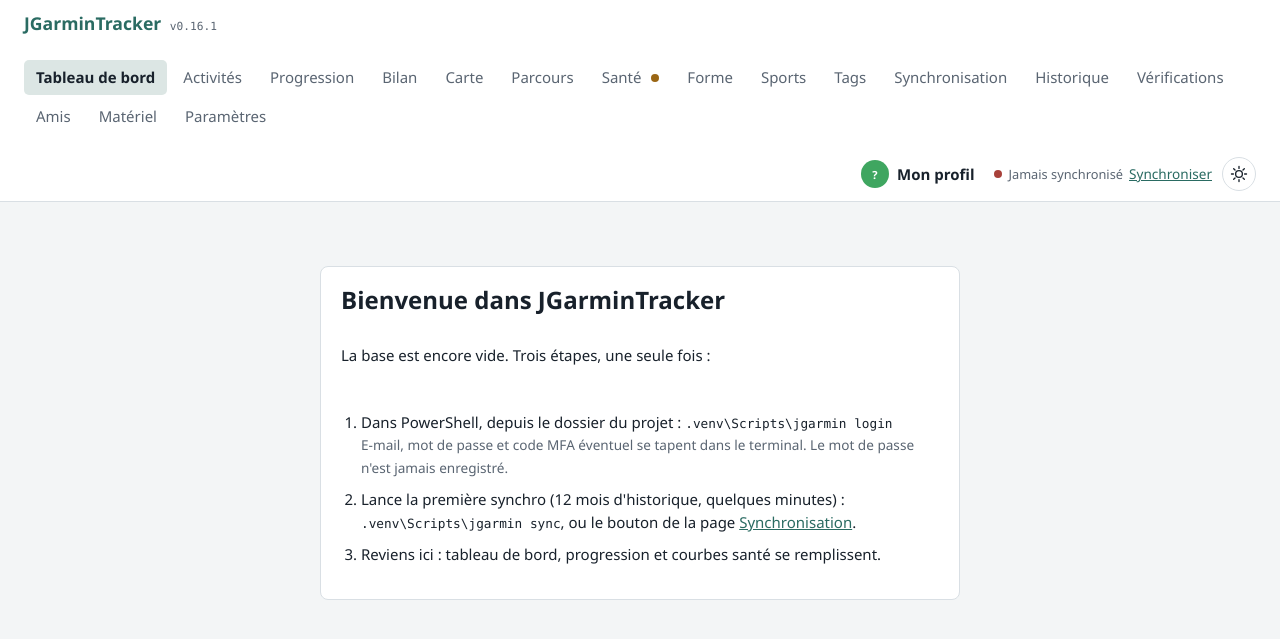
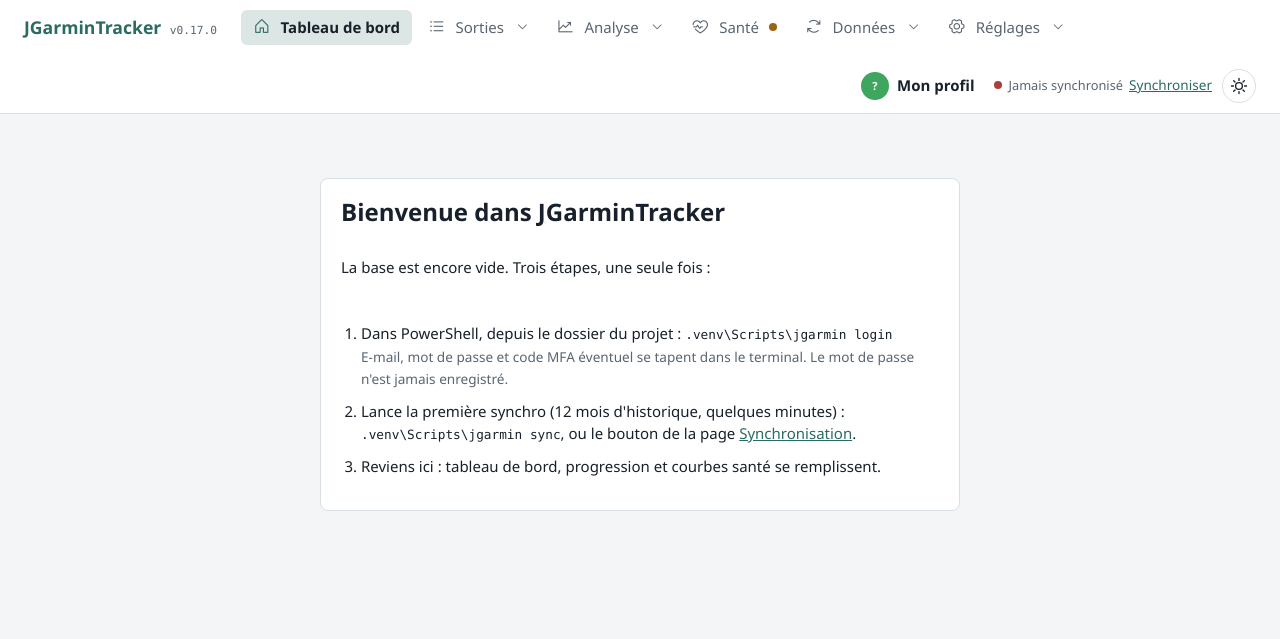
Before and after one commit to lespous/JGarminTracker, a Flask app: page / in a window 1280 px wide. Shown: the top 639 px of the page. Run offline with Flask 3, Linux system fonts and the light colour scheme; data that the repository does not hold is empty.

Commit message:
0.17.0 : menu en catégories avec icônes, pages regroupées en onglets

```diff
--- a/jgarmintracker/__init__.py
+++ b/jgarmintracker/__init__.py
@@ -1,4 +1,4 @@
 """JGarminTracker : suivi local des activités et de la santé Garmin."""
 
 # Numéro de version unique (lu aussi par pyproject.toml). Voir CHANGELOG.md.
-__version__ = "0.16.1"
+__version__ = "0.17.0"
--- a/jgarmintracker/web/__init__.py
+++ b/jgarmintracker/web/__init__.py
@@ -38,6 +38,7 @@
 from .. import form as form_mod
 from .. import review as review_mod
 from .. import review_card
+from . import nav
 from ..models import (
     PACE_UNITS,
     Activity,
@@ -226,7 +227,7 @@
         units_hmm=units.hmm, units_m=units.meters, km_int=lambda m: units.km(m, 0), ICONS=icons.ICONS,
         initials=photos.initials, hue=photos.hue,
         GEAR_KINDS=gear_mod.KINDS, GEAR_ICONS=gear_mod.ICONS, gear_icon=gear_mod.icon_of,
-        GOAL_METRICS=goals_mod.METRICS, GOAL_PERIODS=goals_mod.PERIODS, goal_fmt=goals_mod.fmt, goal_title=goals_mod.title,
+        NAV=nav.NAV, GOAL_METRICS=goals_mod.METRICS, GOAL_PERIODS=goals_mod.PERIODS, goal_fmt=goals_mod.fmt, goal_title=goals_mod.title,
         TASK_SUGGESTIONS=maintenance.SUGGESTIONS, sky=weather_mod.sky_label, compass=weather_mod.compass,
     )
 
@@ -253,6 +254,7 @@
             "weight_due": weight.reminder(s, today()) if request.endpoint not in ("sync_chip", "static") else None,
             "maintenance_due": maintenance.due(s, today()) if request.endpoint not in ("sync_chip", "static") else [],
             "theme_css": themes.theme_css(settings.active_palette(s), mode),
+            "nav_owner": nav.owner(request.endpoint), "page_tabs": nav.tabs_for(request.endpoint),
         }
 
     def today() -> date:
--- a/jgarmintracker/web/static/app.css
+++ b/jgarmintracker/web/static/app.css
@@ -25,10 +25,35 @@
   border-bottom: 1px solid var(--line); position: sticky; top: 0; z-index: 10; flex-wrap: wrap; }
 .brand { font-weight: 700; font-size: 1.1rem; color: var(--accent); text-decoration: none; }
 .brand .version { font: 500 .7rem var(--mono); color: var(--muted); margin-left: 4px; }
-.topbar nav { display: flex; gap: 4px; flex-wrap: wrap; }
-.topbar nav a { padding: 6px 12px; border-radius: 5px; color: var(--muted); text-decoration: none; }
-.topbar nav a:hover { background: var(--soft); color: var(--ink); }
-.topbar nav a.on { background: var(--accent-soft); color: var(--ink); font-weight: 600; }
+/* Menu (0.17.0) : catégories titrées en colonne, menus déroulants en en-tête (voir web/nav.py) */
+.topbar nav { display: flex; gap: 4px; flex-wrap: wrap; align-items: center; }
+.nav-link { display: flex; align-items: center; gap: 10px; padding: 6px 12px; border-radius: 6px; color: var(--muted);
+  text-decoration: none; white-space: nowrap; cursor: pointer; }
+.nav-link > .ph { font-size: 1.1rem; flex: none; }
+.nav-link:hover { background: var(--soft); color: var(--ink); }
+.nav-link.on { background: var(--accent-soft); color: var(--ink); font-weight: 600; }
+.nav-link.on > .ph { color: var(--accent); }
+.nav-link .badge, .nav-link .due-dot { margin-left: auto; }
+.topbar .nav-col { display: none; }
+.nav-cat { font: 600 .68rem var(--mono); letter-spacing: .1em; text-transform: uppercase; color: var(--muted); padding: 14px 12px 4px; }
+.nav-drop { position: relative; }
+.nav-drop > summary { list-style: none; }
+.nav-drop > summary::-webkit-details-marker { display: none; }
+.nav-drop > summary .caret { font-size: .8rem; margin-left: 2px; transition: transform .15s; }
+.nav-drop[open] > summary { background: var(--soft); color: var(--ink); }
+.nav-drop[open] > summary .caret { transform: rotate(180deg); }
+.nav-drop .nav-menu { position: absolute; top: calc(100% + 6px); left: 0; min-width: 210px; z-index: 1100; padding: 6px;
+  display: flex; flex-direction: column; gap: 2px; background: var(--surface); border: 1px solid var(--line); border-radius: 10px;
+  box-shadow: 0 12px 32px rgba(0, 0, 0, .16); }
+.nav-drop .nav-menu .due-dot, .nav-drop .nav-menu .badge { margin-left: auto; }
+.nav-drop .nav-menu .nav-link { justify-content: flex-start; }
+@media (prefers-reduced-motion: reduce) { .nav-drop > summary .caret { transition: none; } }
+.page-tabs { display: flex; gap: 4px; flex-wrap: wrap; border-bottom: 1px solid var(--line); margin-bottom: -6px; }
+.page-tabs a { display: inline-flex; align-items: center; gap: 8px; padding: 8px 14px; color: var(--muted); text-decoration: none;
+  border-bottom: 2px solid transparent; margin-bottom: -1px; }
+.page-tabs a:hover { color: var(--ink); }
+.page-tabs a.on { color: var(--ink); font-weight: 600; border-bottom-color: var(--accent); }
+.page-tabs a.on .ph { color: var(--accent); }
 .badge { display: inline-block; min-width: 20px; padding: 0 6px; border-radius: 999px; background: var(--warn);
   color: var(--surface); font-size: .75rem; font-weight: 600; text-align: center; }
 
@@ -255,7 +280,10 @@
   body.layout-col_left .topbar { grid-column: 1; grid-row: 1; position: sticky; top: 0; height: 100vh;
     flex-direction: column; align-items: stretch; flex-wrap: nowrap; gap: 22px; padding: 28px 20px;
     border-bottom: 0; border-right: 1px solid var(--line); overflow-y: auto; }
-  body.layout-col_left .topbar nav { flex-direction: column; gap: 2px; }
+  body.layout-col_left .topbar nav { flex-direction: column; align-items: stretch; gap: 2px; }
+  body.layout-col_left .topbar .nav-col { display: flex; }
+  body.layout-col_left .topbar .nav-top { display: none; }
+  body.layout-col_left .nav-col .nav-link:first-child { margin-bottom: 2px; }
   body.layout-col_left .bar-tools { margin: auto 0 0; flex-direction: column; align-items: flex-start; gap: 12px; }
   body.layout-col_left form.sync-chip { flex-wrap: wrap; }
   body.layout-col_left main { grid-column: 2; grid-row: 1; width: 100%; }
--- a/jgarmintracker/web/static/icons.css
+++ b/jgarmintracker/web/static/icons.css
@@ -82,3 +82,16 @@
 .ph-arrow-up:before { content: "\e08e"; }
 /* Segments (0.14.0) */
 .ph-flag-checkered:before { content: "\ea38"; }
+/* Menu (0.17.0) */
+.ph-house:before { content: "\e2c2"; }
+.ph-list-bullets:before { content: "\e2f2"; }
+.ph-map-trifold:before { content: "\e31a"; }
+.ph-users-three:before { content: "\e68e"; }
+.ph-chart-line-up:before { content: "\e156"; }
+.ph-gauge:before { content: "\e628"; }
+.ph-arrows-clockwise:before { content: "\e094"; }
+.ph-list-checks:before { content: "\eadc"; }
+.ph-gear-six:before { content: "\e272"; }
+.ph-tag:before { content: "\e478"; }
+.ph-caret-down:before { content: "\e136"; }
+.ph-clock-counter-clockwise:before { content: "\e1a0"; }
--- a/jgarmintracker/web/templates/base.html
+++ b/jgarmintracker/web/templates/base.html
@@ -14,10 +14,37 @@
 <body class="layout-{{ ui_layout }}">
 <header class="topbar">
   <a class="brand" href="{{ url_for('dashboard') }}">JGarminTracker <span class="version">v{{ VERSION }}</span></a>
-  <nav>
-    {% set sections = {'activity_detail': 'activities', 'palette_form': 'settings_page', 'friend_detail': 'friends_page', 'gear_detail': 'gear_page', 'route_detail': 'routes_page'} %}
-    {% for ep, label in [('dashboard','Tableau de bord'), ('activities','Activités'), ('progress','Progression'), ('review_page','Bilan'), ('map_page','Carte'), ('routes_page','Parcours'), ('health','Santé'), ('form_page','Forme'), ('sports','Sports'), ('tags_page','Tags'), ('sync_page','Synchronisation'), ('history_page','Historique'), ('checks_page','Vérifications'), ('friends_page','Amis'), ('gear_page','Matériel'), ('settings_page','Paramètres')] %}
-      <a href="{{ url_for(ep) }}" class="{{ 'on' if request.endpoint == ep or sections.get(request.endpoint) == ep }}">{{ label }}{% if ep == 'checks_page' and checks_count %} <span class="badge" title="Activités à vérifier">{{ checks_count }}</span>{% endif %}{% if ep == 'health' and weight_due and weight_due.due %} <span class="due-dot" title="Pesée à faire" aria-label="Pesée à faire"></span>{% endif %}{% if ep == 'gear_page' and maintenance_due %} <span class="due-dot" title="{{ maintenance_due|length }} entretien(s) à faire" aria-label="Entretien à faire"></span>{% endif %}</a>
+  {% set nav_alerts = {'checks_page': checks_count, 'health': weight_due and weight_due.due, 'gear_page': maintenance_due} %}
+  {# Alerte d'une entrée : pastille ou nombre. #}
+  {% macro alert(ep) -%}
+    {%- if ep == 'checks_page' and checks_count %}<span class="badge" title="Activités à vérifier">{{ checks_count }}</span>
+    {%- elif ep == 'health' and weight_due and weight_due.due %}<span class="due-dot" title="Pesée à faire" aria-label="Pesée à faire"></span>
+    {%- elif ep == 'gear_page' and maintenance_due %}<span class="due-dot" title="{{ maintenance_due|length }} entretien(s) à faire" aria-label="Entretien à faire"></span>
+    {%- endif -%}
+  {%- endmacro %}
+  {% macro nav_link(ep, label, icon) -%}
+    <a href="{{ url_for(ep) }}" class="nav-link {{ 'on' if nav_owner == ep }}" {% if nav_owner == ep %}aria-current="page"{% endif %}><i class="ph ph-{{ icon }}" aria-hidden="true"></i><span>{{ label }}</span>{{ alert(ep) }}</a>
+  {%- endmacro %}
+  {# Colonne : catégories titrées. #}
+  <nav class="nav-col" aria-label="Menu">
+    {% for title, _icon, items in NAV %}
+      {% if not loop.first %}<div class="nav-cat">{{ title }}</div>{% endif %}
+      {% for ep, label, icon in items %}{{ nav_link(ep, label, icon) }}{% endfor %}
+    {% endfor %}
+  </nav>
+  {# En-tête : une catégorie = un menu déroulant (lien direct s'il n'y a qu'une page). #}
+  <nav class="nav-top" aria-label="Menu">
+    {% for title, cicon, items in NAV %}
+      {% if items|length == 1 %}{{ nav_link(*items[0]) }}
+      {% else %}
+        {% set active = nav_owner in items|map(attribute=0)|list %}
+        {% set has_alert = namespace(v=false) %}
+        {% for ep, _l, _i in items %}{% if nav_alerts.get(ep) %}{% set has_alert.v = true %}{% endif %}{% endfor %}
+        <details class="nav-drop">
+          <summary class="nav-link {{ 'on' if active }}"><i class="ph ph-{{ cicon }}" aria-hidden="true"></i><span>{{ title }}</span>{% if has_alert.v %}<span class="due-dot" aria-label="Alerte"></span>{% endif %}<i class="ph ph-caret-down caret" aria-hidden="true"></i></summary>
+          <div class="nav-menu">{% for ep, label, icon in items %}{{ nav_link(ep, label, icon) }}{% endfor %}</div>
+        </details>
+      {% endif %}
     {% endfor %}
   </nav>
   <div class="bar-tools">
@@ -33,12 +60,24 @@
   </div>
 </header>
 <main>
+  {% if page_tabs %}
+  <nav class="page-tabs" aria-label="Sections">
+    {% for ep, label, icon in page_tabs[0] %}<a href="{{ url_for(ep) }}" class="{{ 'on' if ep == page_tabs[1] }}" {% if ep == page_tabs[1] %}aria-current="page"{% endif %}><i class="ph ph-{{ icon }}" aria-hidden="true"></i>{{ label }}</a>{% endfor %}
+  </nav>
+  {% endif %}
   {% with msgs = get_flashed_messages(with_categories=true) %}
     {% for cat, m in msgs %}<div class="flash {{ cat }}">{{ m }}</div>{% endfor %}
   {% endwith %}
   {% block content %}{% endblock %}
 </main>
 <script>
+// Menus déroulants de l'en-tête : un seul ouvert à la fois, fermés par un clic ailleurs ou Échap.
+(() => {
+  const drops = [...document.querySelectorAll(".nav-drop")];
+  drops.forEach(d => d.addEventListener("toggle", () => { if (d.open) drops.forEach(o => { if (o !== d) o.open = false; }); }));
+  document.addEventListener("click", (e) => { if (!e.target.closest(".nav-drop")) drops.forEach(d => { d.open = false; }); });
+  document.addEventListener("keydown", (e) => { if (e.key === "Escape") drops.forEach(d => { if (d.open) { d.open = false; d.querySelector("summary").focus(); } }); });
+})();
 // Mode réellement affiché (en mode « Selon Windows », dépend du système) : sert au bouton soleil / lune.
 (() => {
   const root = document.documentElement;
```
Also changed, not shown: docs/labs-projet.md (+1 -1 lines), jgarmintracker/web/nav.py (added, +49 -0 lines), tests/test_icons.py (+4 -1 lines), tests/test_nav.py (added, +46 -0 lines), tests/test_review.py (+2 -1 lines), CHANGELOG.md.
